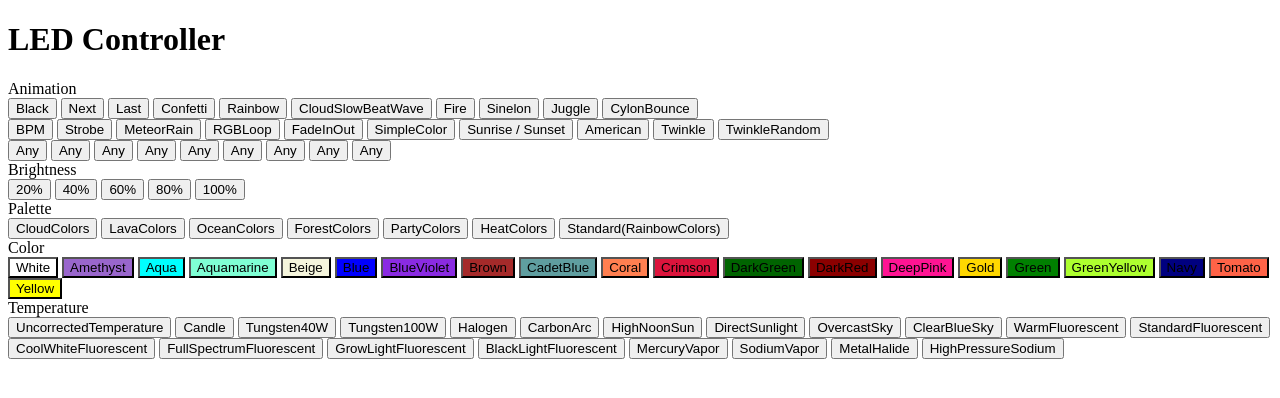
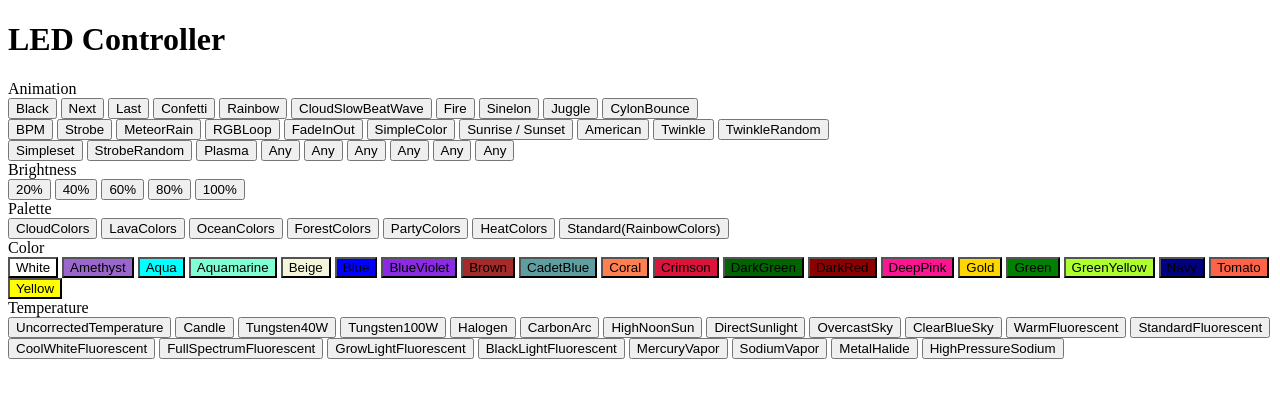
Before and after one commit to Mikscho/FastLEDpro, a plain HTML site: page index.html in a window 1280 px wide. Drawn offline with Linux system fonts and the light colour scheme.

Commit message:
new function Strobe x10 and plasma

```diff
--- a/index.html
+++ b/index.html
@@ -35,9 +35,9 @@
                     <button class='btn btn-primary' onclick="location.href='/16'">TwinkleRandom</button>
                 </div>
                 <div class='col-sm-4 btn-group-vertical'>
-                    <button class='btn btn-primary' onclick="location.href='/17'">Any</button>
-                    <button class='btn btn-primary' onclick="location.href='/18'">Any</button>
-                    <button class='btn btn-primary' onclick="location.href='/19'">Any</button>
+                    <button class='btn btn-primary' onclick="location.href='/17'">Simpleset</button>
+                    <button class='btn btn-primary' onclick="location.href='/18'">StrobeRandom</button>
+                    <button class='btn btn-primary' onclick="location.href='/19'">Plasma</button>
                     <button class='btn btn-primary' onclick="location.href='/20'">Any</button>
                     <button class='btn btn-primary' onclick="location.href='/21'">Any</button>
                     <button class='btn btn-primary' onclick="location.href='/22'">Any</button>
```
Also changed, not shown: 1 other file.
